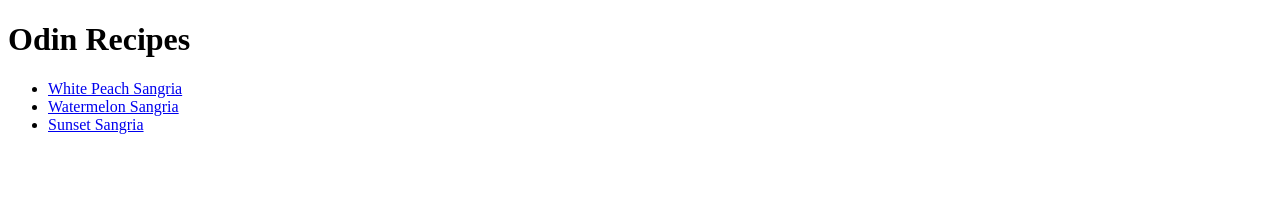
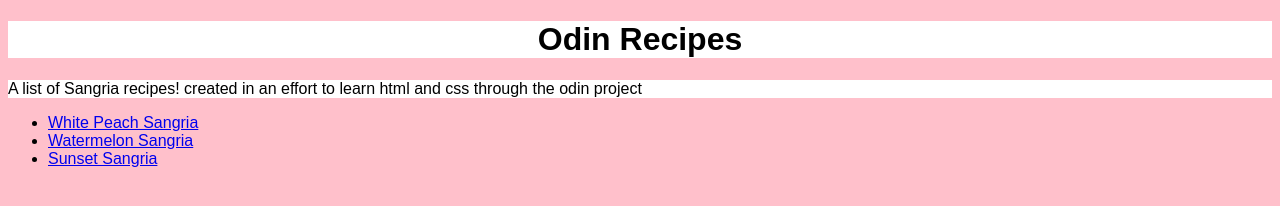
Before and after one commit to AndresJesusRodriguez/odin-recipes, a plain HTML site: page index.html in a window 1280 px wide. Drawn offline with Linux system fonts and the light colour scheme.

Commit message:
Update recipes page based on css assignment

```diff
--- a/index.html
+++ b/index.html
@@ -3,10 +3,12 @@
 <head>
     <meta charset="UTF-8">
     <meta name="viewport" content="width=device-width, initial-scale=1.0">
+    <link rel="stylesheet" href="style/style.css">
     <title>Document</title>
 </head>
 <body>
     <h1>Odin Recipes</h1>
+    <p>A list of Sangria recipes! created in an effort to learn html and css through the odin project</p>
     <ul>
         <li><a href="recipes/white-peach-sangria.html">White Peach Sangria</a></li>
         <li><a href="recipes/watermelon-sangria.html">Watermelon Sangria</a></li>
--- /dev/null
+++ b/style/style.css
@@ -0,0 +1,16 @@
+* {
+    font-family: "papyrus", Arial, sans-serif;
+}
+
+body {
+    background-color: pink;
+}
+
+h1, h2 , p {
+    background-color: white;
+}
+
+h1 {
+    text-align: center;
+    font-weight: 800;
+}
```
Also changed, not shown: recipes/sunset-sangria.html (+1 -0 lines), recipes/watermelon-sangria.html (+1 -0 lines), recipes/white-peach-sangria.html (+1 -0 lines).
